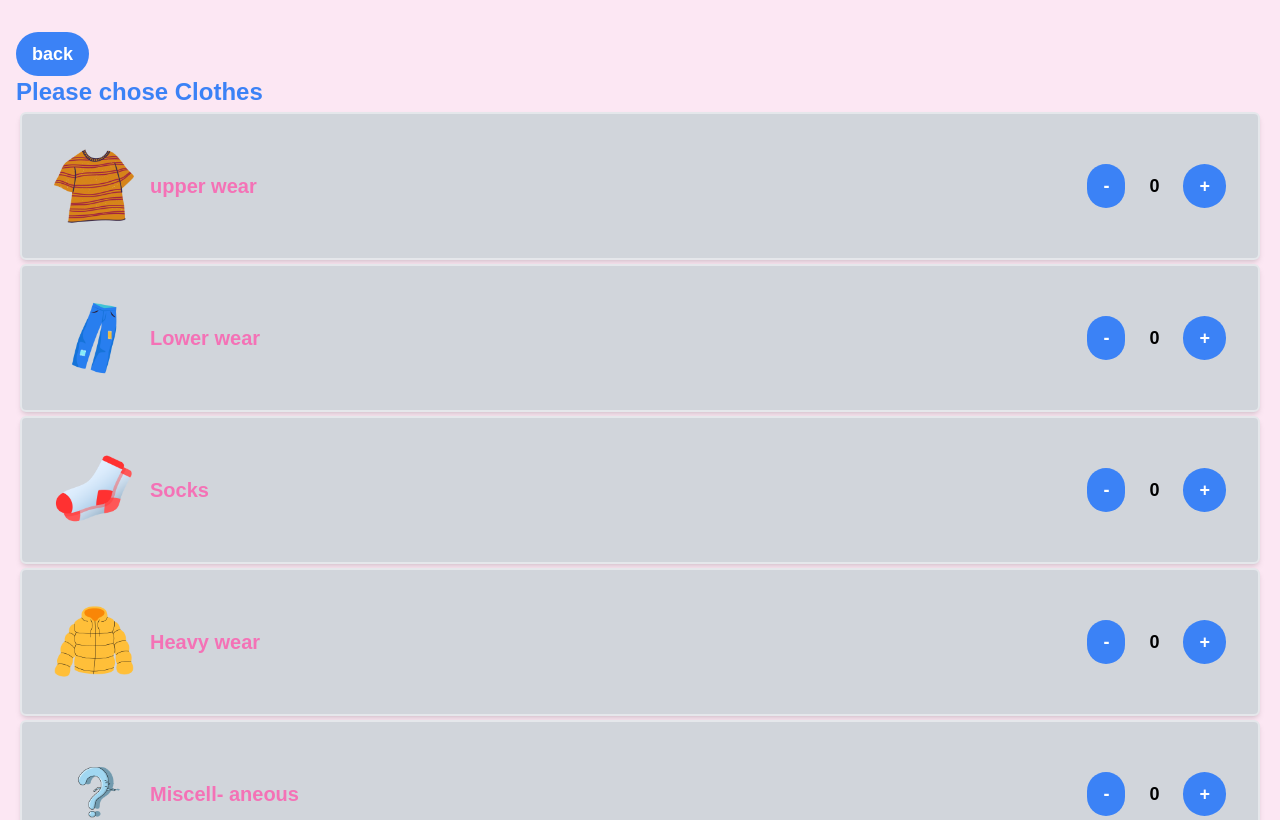
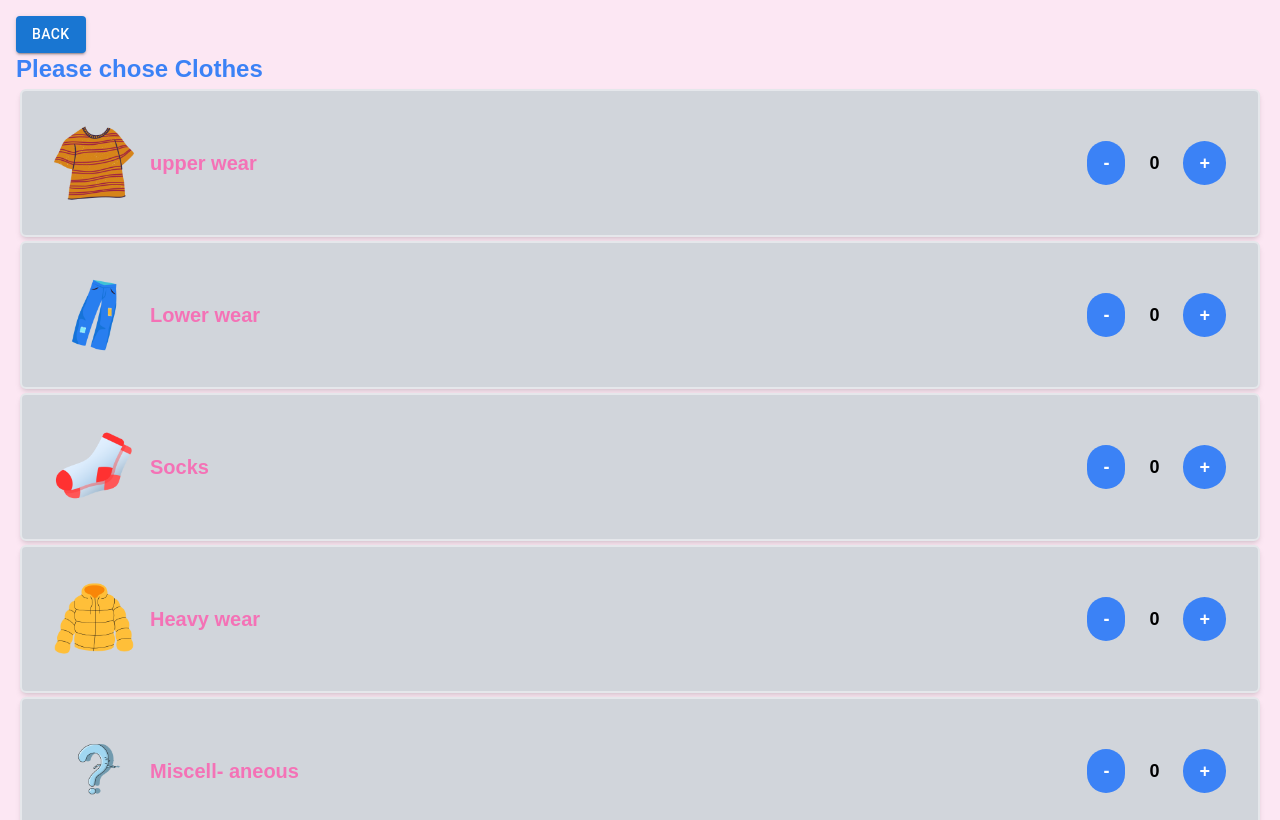
Before and after one commit to its-me-yps/CS253_Project, a React (Create React App) app in the folder frontend/: page /WashClothes in a window 1280 px wide. Shown: the top 820 px of the page. Built offline with nearby package versions, Linux system fonts and the light colour scheme.

Commit message:
Upadate WashCloths.jsx

```diff
--- a/frontend/src/pages/WashClothes.jsx
+++ b/frontend/src/pages/WashClothes.jsx
@@ -1,9 +1,14 @@
   import ClothItem from "../components/washClothesComponents/clothItem";
   import Below from "../components/washClothesComponents/below";
-
+  import Button from '@mui/material/Button';
   import { useState } from "react";
+  import { useNavigate } from 'react-router-dom';
 
 const WashClothes = () => {
+  const navigate = useNavigate();
+  const back=()=>{
+    navigate("/StudentDashboard")
+  }
   const [counter, setCounter] = useState({
     '1': 0,
     '2': 0,
@@ -34,9 +39,9 @@ const WashClothes = () => {
     <div className="bg-pink-100 p-4">
     {/* h-screen flex flex-col items-center */}
 
-      <button className="bg-blue-500 text-white px-4 py-2 mt-4 text-lg  rounded-full justify-start font-extrabold" >
+      <Button variant="contained" onClick={back} className="bg-blue-500 text-white px-4 py-2 mt-4 text-lg  rounded-full justify-start font-extrabold" >
         back
-      </button>
+      </Button>
       <div className="text-2xl font-bold text-blue-500">
 
         Please chose Clothes
```
